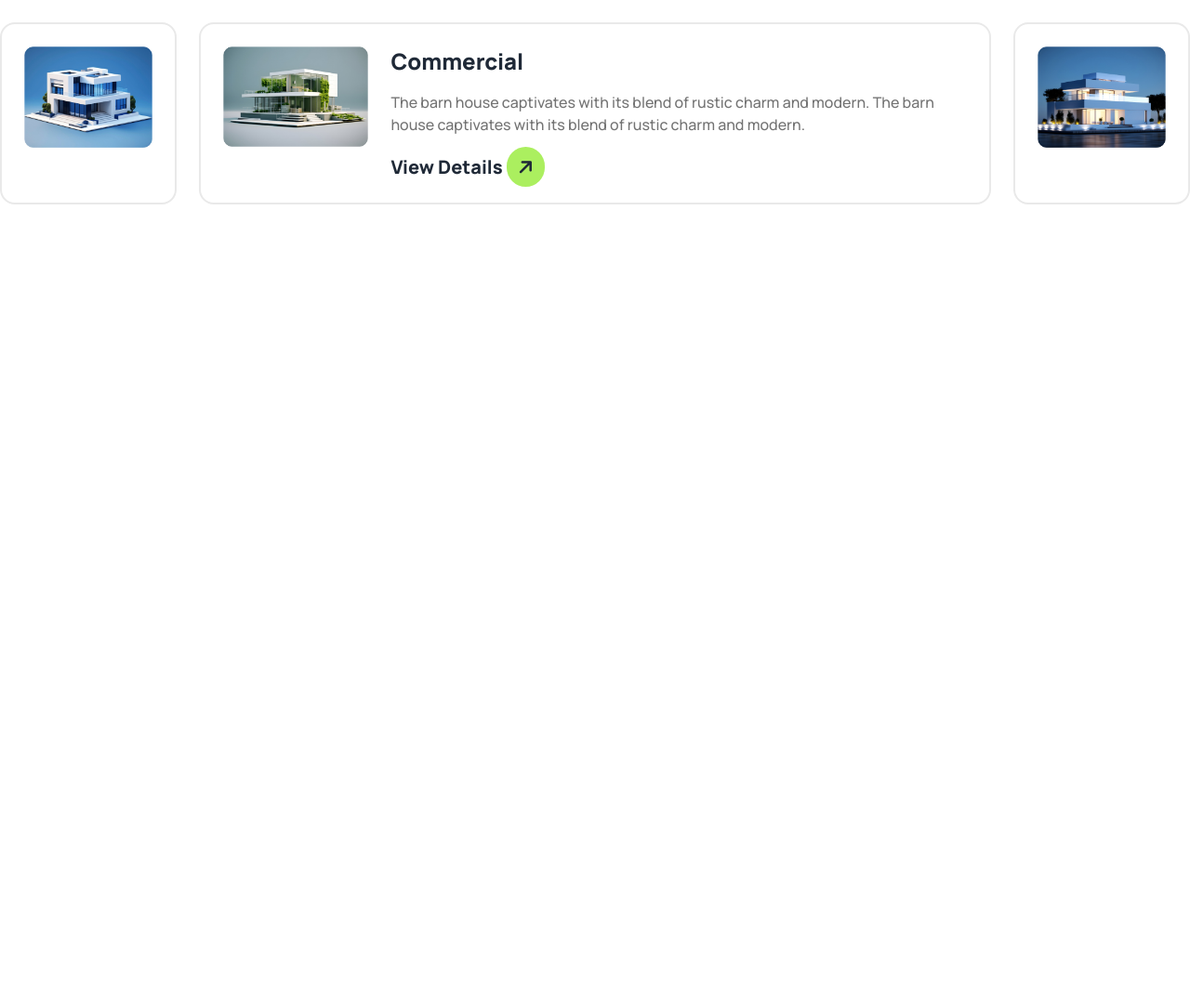
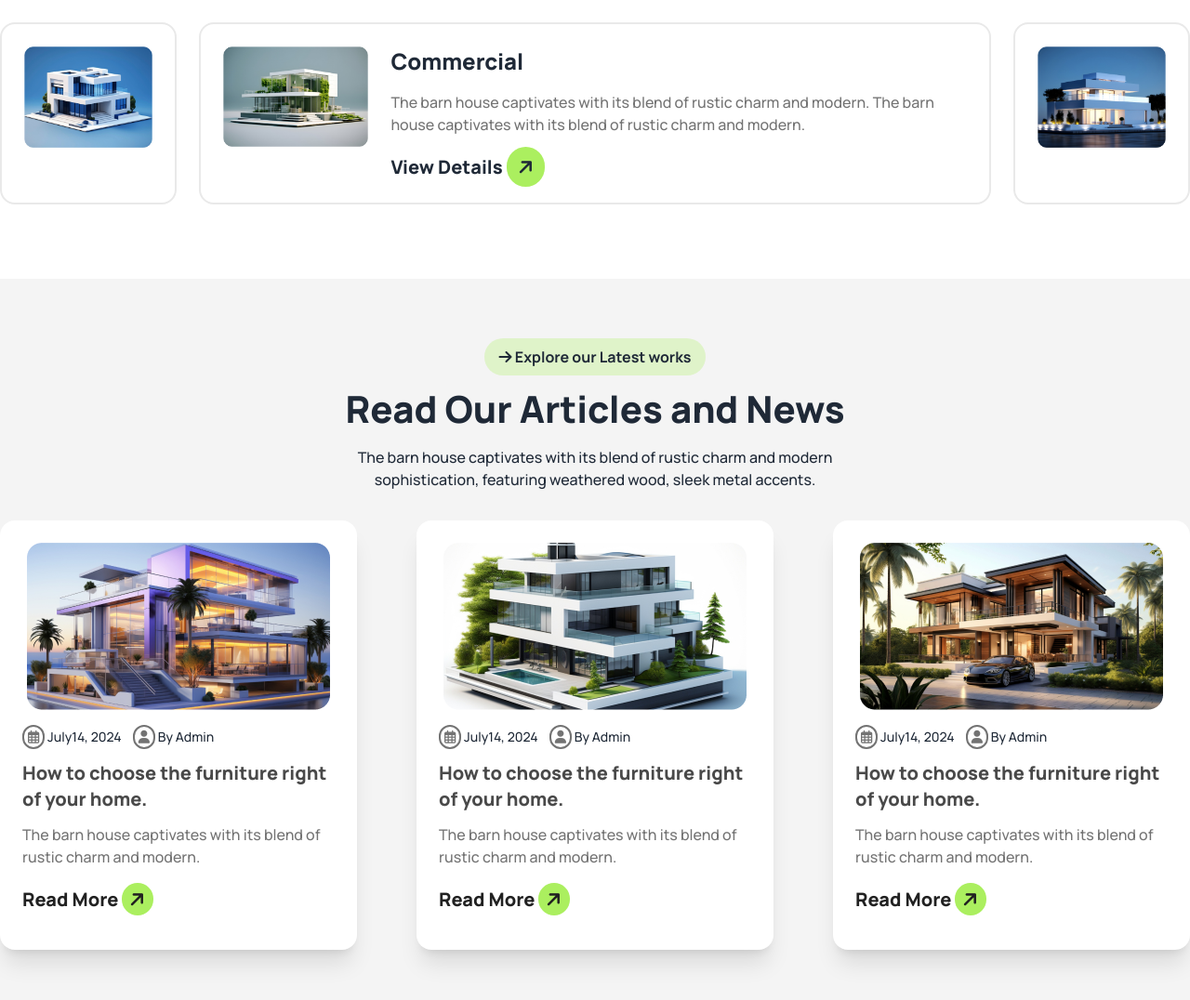
Before and after one commit to Md-Abu-Saeed-Coder/Assignment-3, a plain HTML site: page index.html in a window 1280 px wide. Shown: the part 2981-4057 px from the top of the page at 93% size. Before the commit the page ends 3281 px from the top, so only its background shows below. Drawn offline with nearby package versions, Linux system fonts and the light colour scheme.

Commit message:
Read Our Articles and News

```diff
--- a/index.html
+++ b/index.html
@@ -419,6 +419,142 @@
           </div>
         </div>
       </section>
+      <!-------------------------------------------------------------------------------------- Read Our Articles and News ----------------------------------------------------------->
+      <section class="bg-[#F4F4F4]">
+        <div class="container mx-auto py-16 px-3 lg:px-0">
+          <div class="text-center">
+            <button
+              class="py-2 px-4 bg-[#acef5f49] font-bold text-base rounded-full"
+            >
+              <i class="fa-solid fa-arrow-right"></i> Explore our Latest works
+            </button>
+            <h1 class="font-extrabold text-2xl lg:text-[40px] mt-5">
+              Read Our Articles and News
+            </h1>
+            <p class="font-medium text-base lg:px-96 px-0 mt-6">
+              The barn house captivates with its blend of rustic charm and
+              modern sophistication, featuring weathered wood, sleek metal
+              accents.
+            </p>
+          </div>
+          <!-------------------------------------- Read Our Articles card ------------------------->
+          <div
+            class="flex flex-col lg:flex lg:flex-row items-center lg:justify-between"
+          >
+            <!-- Articles card 01 -->
+            <div
+              class="card card-compact bg-base-100 p-6 lg:w-96 w-80 shadow-xl mt-8"
+            >
+              <figure>
+                <img src="assets/article1.png" alt="" />
+              </figure>
+              <div class="py-4">
+                <div class="flex gap-3">
+                  <p class="font-medium text-sm">
+                    <i
+                      class="p-1 rounded-full border-four_color border-2 text-four_color fa-regular fa-calendar-days"
+                    ></i>
+                    July14, 2024
+                  </p>
+                  <p class="font-medium text-sm">
+                    <i
+                      class="p-1 rounded-full border-four_color border-2 text-four_color fa-solid fa-user"
+                    ></i>
+                    By Admin
+                  </p>
+                </div>
+                <h2 class="font-extrabold text-xl text-secondary py-3">
+                  How to choose the furniture right of your home.
+                </h2>
+                <p class="font-medium text-base text-four_color">
+                  The barn house captivates with its blend of rustic charm and
+                  modern.
+                </p>
+                <h3 class="font-extrabold text-xl mt-5 text-primary cursor-pointer">
+                  Read More
+                   <span class="bg-btncolor px-2 py-1 rounded-full rotate-45">
+                    <i class="-rotate-45 fa-solid fa-arrow-right"></i
+                  ></span>
+                </h3>
+              </div>
+            </div>
+            <!-- Articles card 02 -->
+            <div
+              class="card card-compact bg-base-100 p-6 lg:w-96 w-80 shadow-xl mt-8"
+            >
+              <figure>
+                <img src="assets/article2.png" alt="" />
+              </figure>
+              <div class="py-4">
+                <div class="flex gap-3">
+                  <p class="font-medium text-sm">
+                    <i
+                      class="p-1 rounded-full border-four_color border-2 text-four_color fa-regular fa-calendar-days"
+                    ></i>
+                    July14, 2024
+                  </p>
+                  <p class="font-medium text-sm">
+                    <i
+                      class="p-1 rounded-full border-four_color border-2 text-four_color fa-solid fa-user"
+                    ></i>
+                    By Admin
+                  </p>
+                </div>
+                <h2 class="font-extrabold text-xl text-secondary py-3">
+                  How to choose the furniture right of your home.
+                </h2>
+                <p class="font-medium text-base text-four_color">
+                  The barn house captivates with its blend of rustic charm and
+                  modern.
+                </p>
+                <h3 class="font-extrabold text-xl mt-5 text-primary cursor-pointer">
+                  Read More
+                  <span class="bg-btncolor px-2 py-1 rounded-full rotate-45">
+                    <i class=" -rotate-45 fa-solid fa-arrow-right"></i
+                  ></span>
+                </h3>
+              </div>
+            </div>
+            <!-- Articles card 03 -->
+            <div
+              class="card card-compact bg-base-100 p-6 lg:w-96 w-80 shadow-xl mt-8"
+            >
+              <figure>
+                <img src="assets/article3.png" alt="" />
+              </figure>
+              <div class="py-4">
+                <div class="flex gap-3">
+                  <p class="font-medium text-sm">
+                    <i
+                      class="p-1 rounded-full border-four_color border-2 text-four_color fa-regular fa-calendar-days"
+                    ></i>
+                    July14, 2024
+                  </p>
+                  <p class="font-medium text-sm">
+                    <i
+                      class="p-1 rounded-full border-four_color border-2 text-four_color fa-solid fa-user"
+                    ></i>
+                    By Admin
+                  </p>
+                </div>
+                <h2 class="font-extrabold text-xl text-secondary py-3">
+                  How to choose the furniture right of your home.
+                </h2>
+                <p class="font-medium text-base text-four_color">
+                  The barn house captivates with its blend of rustic charm and
+                  modern.
+                </p>
+                <h3 class="font-extrabold text-xl mt-5 text-primary cursor-pointer">
+                  Read More
+                  <span class="bg-btncolor px-2 py-1 rounded-full rotate-45">
+                    <i class=" -rotate-45 fa-solid fa-arrow-right"></i
+                  ></span>
+                </h3>
+              </div>
+            </div>
+          </div>
+        </div>
+      </section>
     </main>
     <footer></footer>
   </body>
```
